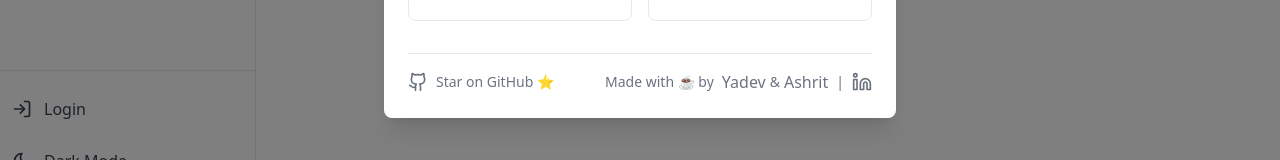
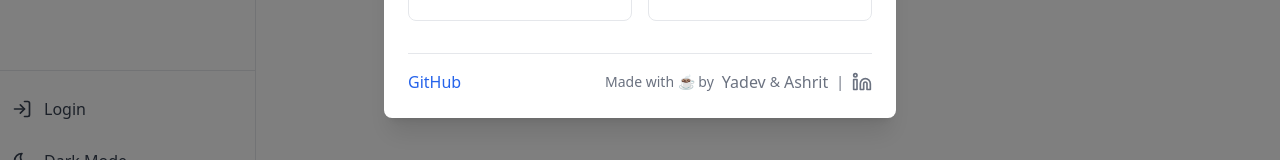
Before and after one commit to RequestLaboratory/requestlab, a React (Vite) app: page /api-testing in a window 1280 px wide. Shown: the part 601-761 px from the top of the page. Built offline with nearby package versions, Linux system fonts and the light colour scheme.

Commit message:
disable footer

```diff
--- a/src/components/WelcomePopup.tsx
+++ b/src/components/WelcomePopup.tsx
@@ -112,13 +112,13 @@ const WelcomePopup: React.FC<WelcomePopupProps> = ({ isOpen, onClose }) => {
               <div className="mt-8 pt-4 border-t border-gray-200 dark:border-gray-700">
                 <div className="flex justify-between items-center">
                   <a
-                    href="https://github.com/RequestLaboratory/requestlab"
+                    // href="https://github.com/RequestLaboratory/requestlab"
+                    href="#"
                     target="_blank"
                     rel="noopener noreferrer"
-                    className="flex items-center text-gray-500 dark:text-gray-400 hover:text-purple-500 dark:hover:text-purple-400 transition-colors duration-200"
+                    className="text-blue-600 hover:text-blue-800 dark:text-blue-400 dark:hover:text-blue-300"
                   >
-                    <Github className="h-5 w-5 mr-2" />
-                    <span className="text-sm">Star on GitHub ⭐</span>
+                    GitHub
                   </a>
                   <div className="flex items-center text-gray-500 dark:text-gray-400">
                     <span className="text-sm mr-2">Made with ☕ by </span>
--- a/src/components/homePage/Footer.tsx
+++ b/src/components/homePage/Footer.tsx
@@ -18,9 +18,14 @@ export default function Footer() {
               Born from JSON comparison, evolved into a complete platform. All your development tools in one place.
             </p>
             <div className="flex flex-wrap gap-4">
-              <a href="https://github.com/RequestLaboratory/requestlab" target="_blank" rel="noopener noreferrer" className="p-2 bg-gray-800 dark:bg-gray-900 rounded-lg hover:bg-gray-700 dark:hover:bg-gray-800 transition-colors duration-200 flex items-center">
-                <Github className="h-5 w-5 mr-2" />
-                <span className="text-sm">Star on GitHub</span>
+              <a
+                // href="https://github.com/RequestLaboratory/requestlab"
+                href="#"
+                target="_blank"
+                rel="noopener noreferrer"
+                className="p-2 bg-gray-800 dark:bg-gray-900 rounded-lg hover:bg-gray-700 dark:hover:bg-gray-800 transition-colors duration-200 flex items-center"
+              >
+                <Github className="h-5 w-5 text-gray-400" />
               </a>
               <a href="https://www.linkedin.com/in/yadev-jayachandran/" target="_blank" rel="noopener noreferrer" className="p-2 bg-gray-800 dark:bg-gray-900 rounded-lg hover:bg-gray-700 dark:hover:bg-gray-800 transition-colors duration-200 flex items-center">
                 <Linkedin className="h-5 w-5 mr-2" />
```
